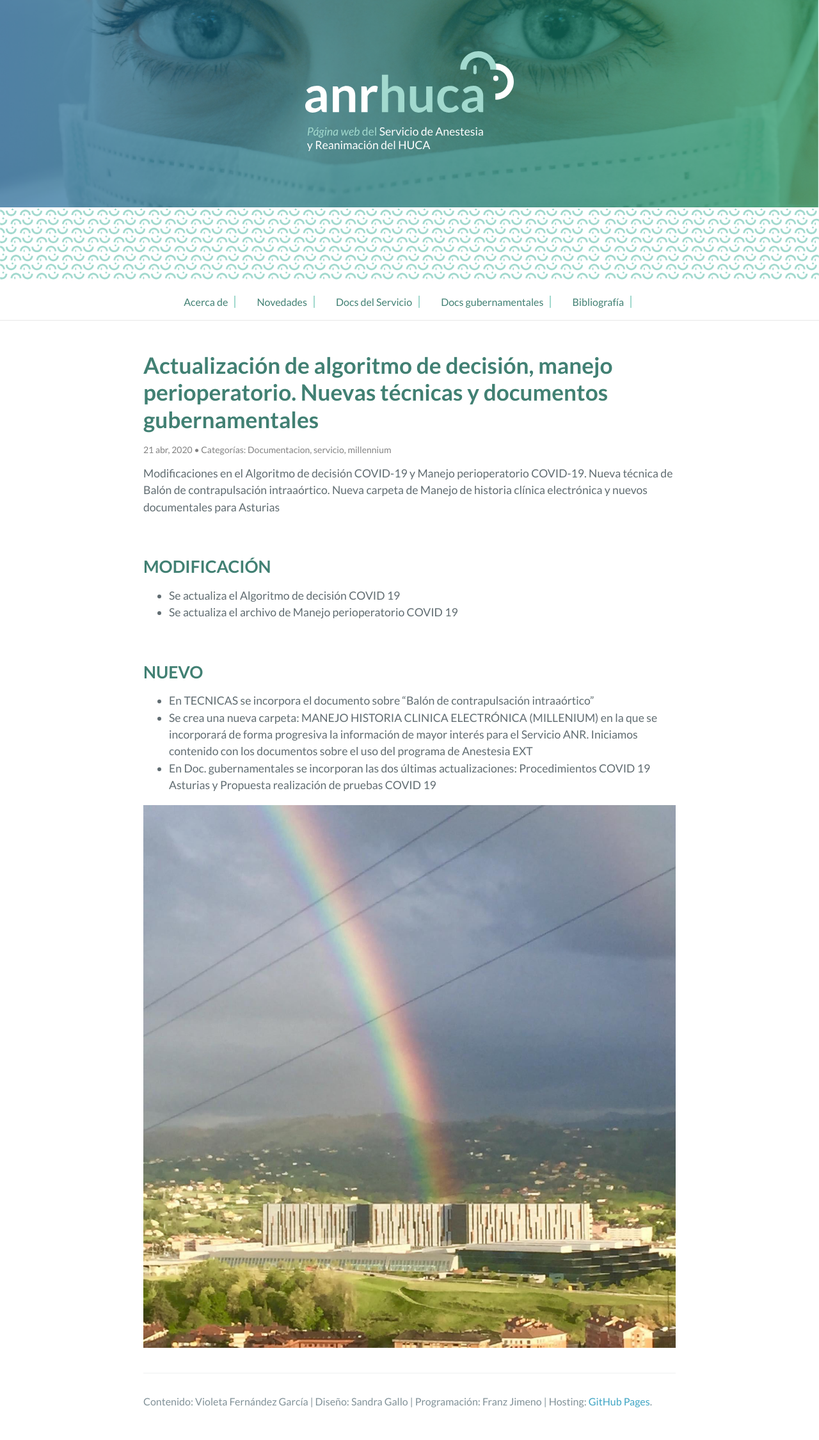
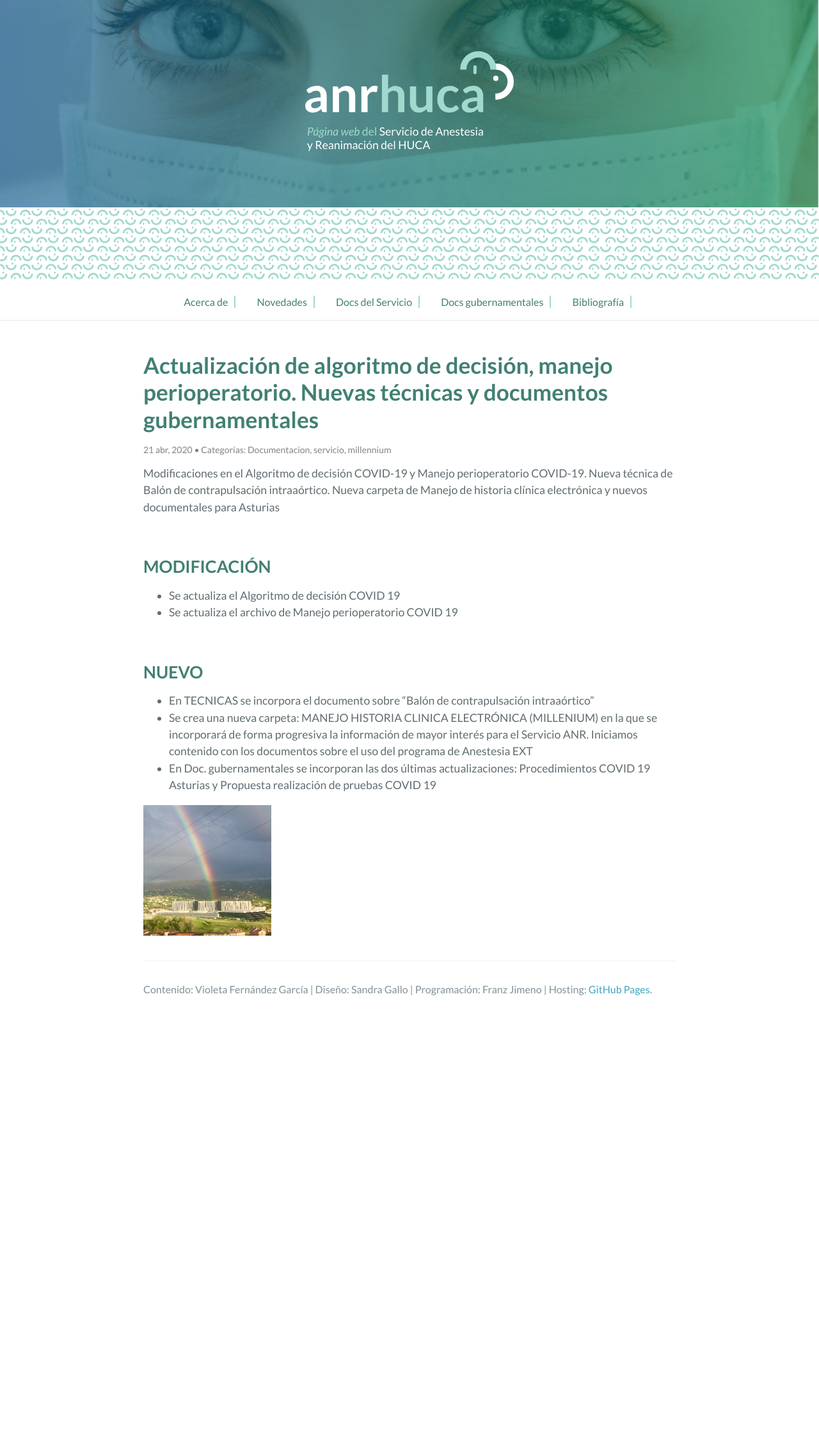
Before and after one commit to anrhuca/anrhuca.github.io, a Jekyll site: the page built from _posts/2020-04-21-actualizaciones-algoritmo-manejo-perioperatorio-y-novedades.md, in a window 1280 px wide. Shown: the whole page at 64% size. Built offline with Jekyll 4.4.1, drawn with Linux system fonts in a browser that asks for light colours; our own code applies the rules of GitHub Pages for plain Markdown files; after the commit the page ends 1606 px from its top, so only the background shows below that.

Commit message:
Update 2020-04-21-actualizaciones-algoritmo-manejo-perioperatorio-y-novedades.md

```diff
--- a/_posts/2020-04-21-actualizaciones-algoritmo-manejo-perioperatorio-y-novedades.md
+++ b/_posts/2020-04-21-actualizaciones-algoritmo-manejo-perioperatorio-y-novedades.md
@@ -22,4 +22,4 @@ Iniciamos contenido con los documentos sobre el uso del programa de Anestesia EX
 * En Doc. gubernamentales se incorporan las dos últimas actualizaciones:
 Procedimientos COVID 19 Asturias y Propuesta realización de pruebas COVID 19
 
-![Un rayo de esperanza](/assets/img/arcoiris_sobre_HUCA.jpeg)
+<img width="200px" src="/assets/img/arcoiris_sobre_HUCA.jpeg" alt="Todo va a salir bien"/>
```
